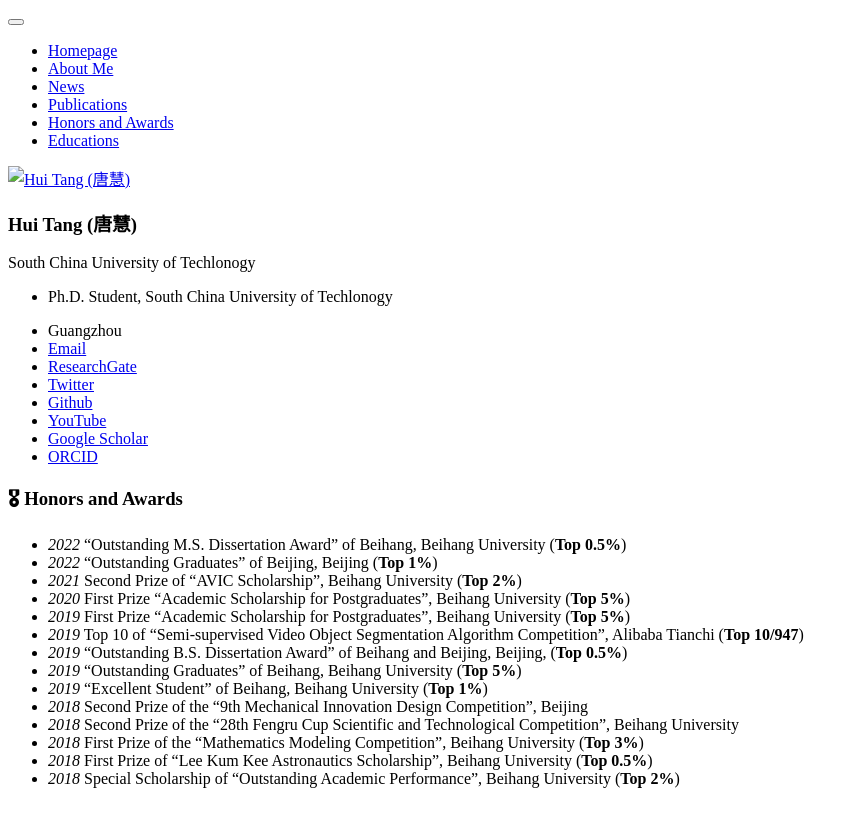
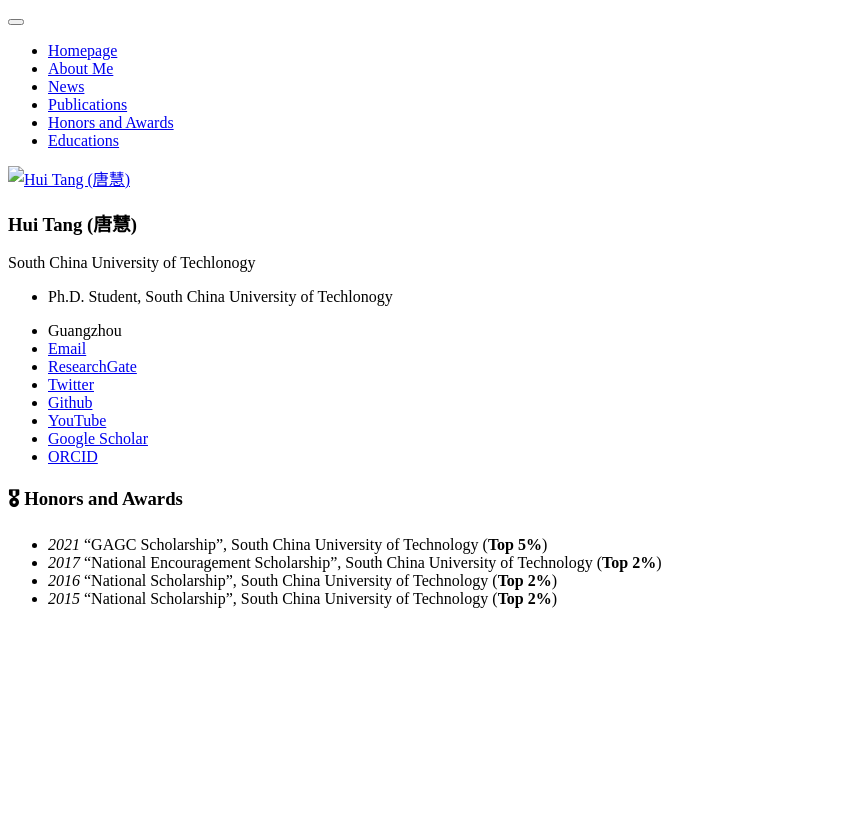
Before and after one commit to KyanChen/KyanChen.github.io, a Jekyll site: the page built from _pages/includes/honers.md, in a window 1280 px wide. Shown: the top 827 px of the page, without its empty margins (0-859 px from the left). Built offline with Jekyll 4.4.1, drawn with Linux system fonts in a browser that asks for light colours; our own code applies the rules of GitHub Pages for plain Markdown files.

Commit message:
Update honers.md

```diff
--- a/_pages/includes/honers.md
+++ b/_pages/includes/honers.md
@@ -1,15 +1,5 @@
 # 🎖 Honors and Awards
-- *2022* "Outstanding M.S. Dissertation Award" of Beihang, Beihang University (<b>Top 0.5%</b>)
-- *2022* "Outstanding Graduates" of Beijing, Beijing (<b>Top 1%</b>)
-- *2021* Second Prize of "AVIC Scholarship", Beihang University (<b>Top 2%</b>)
-- *2020* First Prize "Academic Scholarship for Postgraduates", Beihang University (<b>Top 5%</b>)
-- *2019* First Prize "Academic Scholarship for Postgraduates", Beihang University (<b>Top 5%</b>)
-- *2019* Top 10 of "Semi-supervised Video Object Segmentation Algorithm Competition", Alibaba Tianchi (<b>Top 10/947</b>)
-- *2019* "Outstanding B.S. Dissertation Award" of Beihang and Beijing, Beijing, (<b>Top 0.5%</b>)
-- *2019* "Outstanding Graduates" of Beihang, Beihang University (<b>Top 5%</b>)
-- *2019* "Excellent Student" of Beihang, Beihang University (<b>Top 1%</b>)
-- *2018* Second Prize of the "9th Mechanical Innovation Design Competition", Beijing
-- *2018* Second Prize of the "28th Fengru Cup Scientific and Technological Competition", Beihang University
-- *2018* First Prize of the "Mathematics Modeling Competition", Beihang University (<b>Top 3%</b>)
-- *2018* First Prize of "Lee Kum Kee Astronautics Scholarship", Beihang University (<b>Top 0.5%</b>)
-- *2018* Special Scholarship of "Outstanding Academic Performance", Beihang University (<b>Top 2%</b>)
+- *2021* "GAGC Scholarship", South China University of Technology (<b>Top 5%</b>)
+- *2017* "National Encouragement Scholarship", South China University of Technology (<b>Top 2%</b>)
+- *2016* "National Scholarship", South China University of Technology (<b>Top 2%</b>)
+- *2015* "National Scholarship", South China University of Technology (<b>Top 2%</b>)
```
